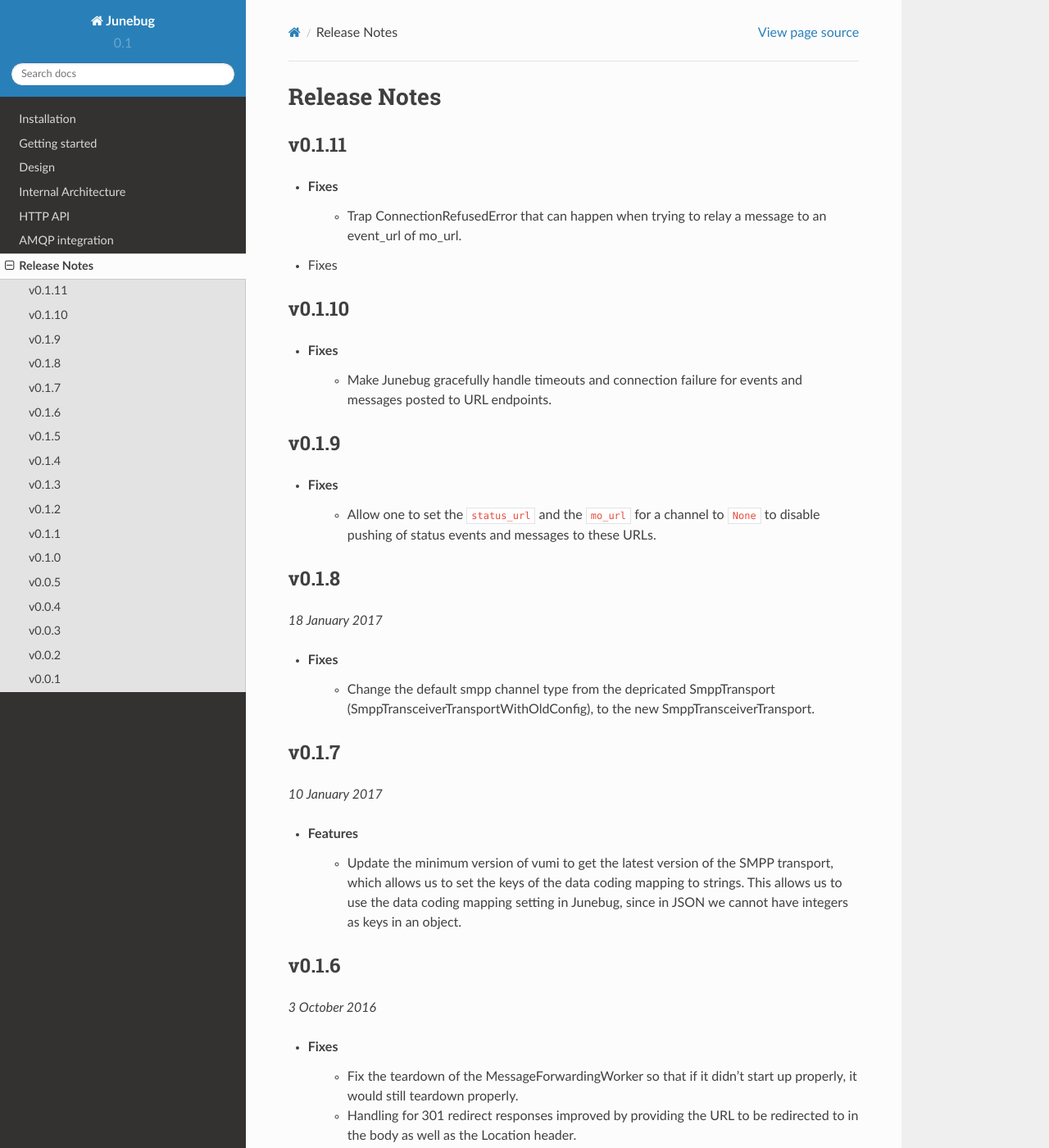
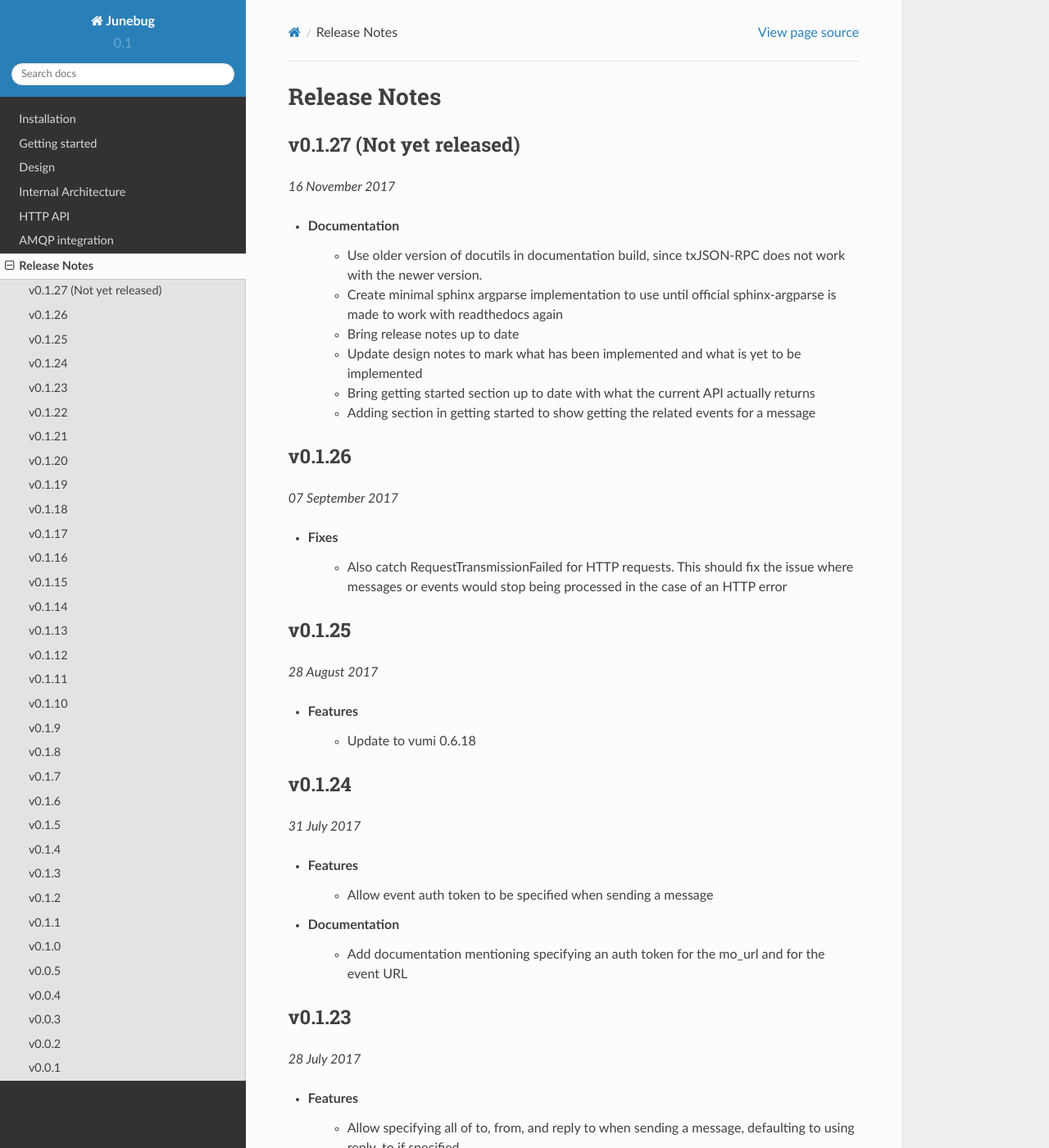
Before and after one commit to praekeltfoundation/junebug, a Sphinx documentation site: the page built from docs/release-notes.rst, in a window 1280 px wide and 1400 px high. Shown: the whole window at 82% size. Built offline with Sphinx 7.4.7 and the Read the Docs theme 2.0.0, drawn with Linux system fonts in a browser that asks for light colours; pages that are not in the unit, such as notebooks, are missing from menus; some of the changed text lies outside the part shown.

Commit message:
Bring release notes up to date

```diff
--- a/docs/release-notes.rst
+++ b/docs/release-notes.rst
@@ -2,21 +2,217 @@
 
 Release Notes
 =============
+
+v0.1.27 (Not yet released)
+--------------------------
+
+.. Pull requests 138
+
+*16 November 2017*
+
+- Documentation
+    - Use older version of docutils in documentation build, since txJSON-RPC
+      does not work with the newer version.
+    - Create minimal sphinx argparse implementation to use until official
+      sphinx-argparse is made to work with readthedocs again
+    - Bring release notes up to date
+    - Update design notes to mark what has been implemented and what is yet to
+      be implemented
+    - Bring getting started section up to date with what the current API
+      actually returns
+    - Adding section in getting started to show getting the related events for
+      a message
+
+v0.1.26
+-------
+
+.. Pull requests 137
+
+*07 September 2017*
+
+- Fixes
+    - Also catch RequestTransmissionFailed for HTTP requests. This should fix
+      the issue where messages or events would stop being processed in the case
+      of an HTTP error
+
+v0.1.25
+-------
+
+.. Pull requests 136
+
+*28 August 2017*
+
+- Features
+    - Update to vumi 0.6.18
+
+v0.1.24
+-------
+
+.. Pull requests 134
+
+*31 July 2017*
+
+- Features
+    - Allow event auth token to be specified when sending a message
+
+- Documentation
+    - Add documentation mentioning specifying an auth token for the mo_url and
+      for the event URL
+
+
+v0.1.23
+-------
+
+.. Pull requests 135
+
+*28 July 2017*
+
+- Features
+    - Allow specifying all of to, from, and reply to when sending a message,
+      defaulting to using reply_to if specified.
+    - If allow_expired_replies is specified in the configuration, then if to,
+      from, and reply_to is specified, and reply_to does not resolve to a valid
+      message in the message store, then we will fall back to to and from for
+      creating the message.
+
+v0.1.22
+-------
+
+.. Pull requests 132
+
+*24 July 2017*
+
+- Features
+    - Allow token and basic auth for sending of event messages
+
+
+v0.1.21
+-------
+
+.. Pull requests: None
+
+*21 July 2017*
+
+- Features
+    - Upgrade to vumi 0.6.17
+
+
+v0.1.20
+-------
+
+.. Pull requests 133
+
+*18 July 2017*
+
+- Fixes
+    - Allow any 6.x.x version for Raven (Sentry)
+
+
+v0.1.19
+-------
+
+.. Pull requests 119, 130, 131
+
+*17 July 2017*
+
+- Features
+    - Expose 'group' attribute from vumi message in message payload
+
+- Documentation
+    - Add newline in cli reference so that documentation renders correctly
+    - Fix example response for message creation
+    - Update documentation for reply_to change
+
+
+v0.1.18
+-------
+
+.. Pull requests 127
+
+*12 July 2017*
+
+- Fixes
+    - Change to setup.py to allow Junebug to be installable on python 3
+
+v0.1.17
+-------
+
+.. Pull requests 128, 129
+
+*10 July 2017*
+
+- Features
+    - Display more information on HTTP failure when logging failure
+    - Allow an auth token to be specified for inbound (mobile originated)
+      messages being sent over HTTP
+- Fixes
+    - Also catch CancelledError for HTTP timeouts
+
+
+v0.1.16
+-------
+
+.. Pull requests 126
+
+*7 June 2017*
+
+- Features
+    - Upgrade to pypy 5.7.1
+    - Add ability to log exceptions to Sentry
+
+
+v0.1.15
+-------
+
+.. Pull requests: None
+
+*29 May 2017*
+
+- Features
+    - Upgrade vumi to 0.6.16
+
+v0.1.14
+-------
+
+.. Pull requests: None
+
+*31 March 2017*
+
+- Fixes
+    - Fix tests for new Twisted error output
+
+v0.1.13
+-------
+
+Skipped
+
+
+v0.1.12
+-------
+
+.. Pull requests 119
+
+*31 March 2017*
+
+- Features
+    - Upgrade vumi to 0.6.14
 
 v0.1.11
 -------
 
 .. Pull requests 118
 
+*10 February 2017*
+
 - Fixes
     - Trap ConnectionRefusedError that can happen when trying to relay
       a message to an event_url of mo_url.
 
-- Fixes
-
 v0.1.10
 -------
 .. Pull requests 114
+
+*06 February 2017*
 
 - Fixes
     - Make Junebug gracefully handle timeouts and connection failure for
@@ -25,6 +221,8 @@
 v0.1.9
 ------
 .. Pull requests 91
+
+*02 February 2017*
 
 - Fixes
     - Allow one to set the ``status_url`` and the ``mo_url`` for a channel to
```
